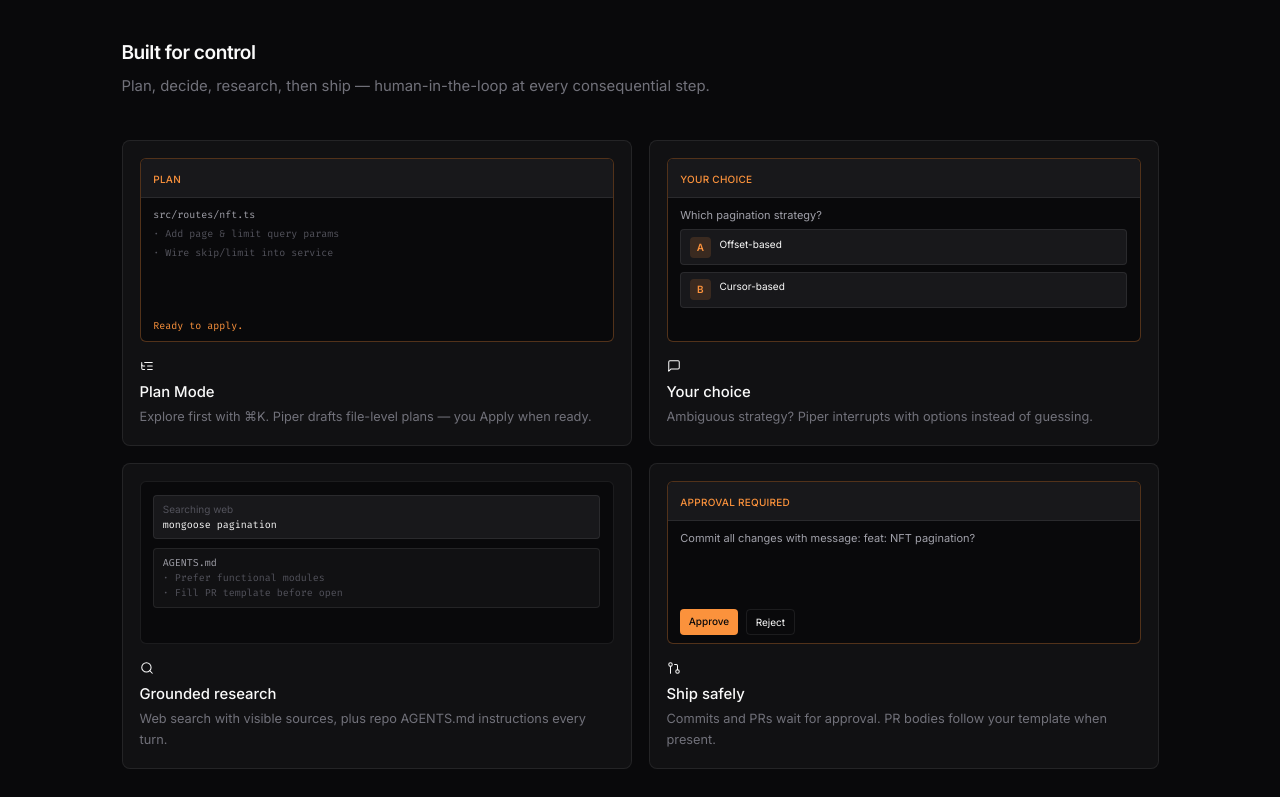
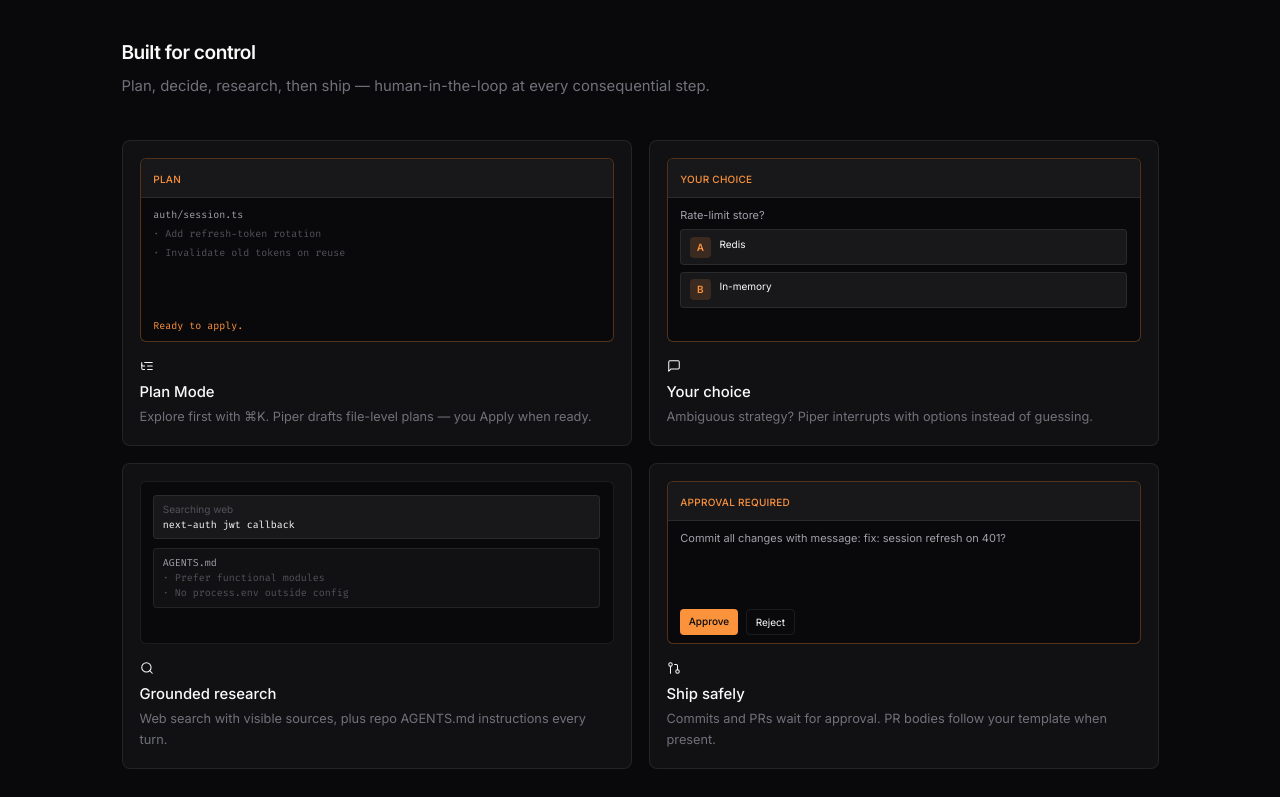
Before and after one commit to deepansh946/my-cursor-ui, a Next.js app: page / in a window 1280 px wide. Shown: the part 617-1414 px from the top of the page. Built offline with nearby package versions, Linux system fonts and the light colour scheme; no server answers.

Commit message:
fix: deps & landing page examples

```diff
--- a/app/components/landing/Features.tsx
+++ b/app/components/landing/Features.tsx
@@ -1,3 +1,5 @@
+"use client";
+
 import { ListTree, MessageSquare, Search, GitPullRequest } from "lucide-react";
 import { BentoGrid, BentoGridItem } from "../ui/bento-grid";
 
@@ -10,9 +12,9 @@ function PlanMock() {
         </span>
       </div>
       <div className="flex flex-1 flex-col gap-1 px-3 py-2 font-data text-[10px] text-foreground-faint">
-        <p className="text-foreground-secondary">src/routes/nft.ts</p>
-        <p>· Add page & limit query params</p>
-        <p>· Wire skip/limit into service</p>
+        <p className="text-foreground-secondary">auth/session.ts</p>
+        <p>· Add refresh-token rotation</p>
+        <p>· Invalidate old tokens on reuse</p>
         <p className="mt-auto text-primary">Ready to apply.</p>
       </div>
     </div>
@@ -29,19 +31,19 @@ function ChoiceMock() {
       </div>
       <div className="flex flex-1 flex-col gap-1.5 px-3 py-2">
         <p className="text-[11px] text-foreground-secondary">
-          Which pagination strategy?
+          Rate-limit store?
         </p>
         <div className="flex items-start gap-2 rounded-[var(--radius-sm)] border border-border bg-surface-raised px-2 py-1.5">
           <span className="flex h-5 w-5 shrink-0 items-center justify-center rounded-[var(--radius-sm)] bg-primary/15 text-[10px] font-semibold text-primary">
             A
           </span>
-          <span className="text-[10px] text-foreground">Offset-based</span>
+          <span className="text-[10px] text-foreground">Redis</span>
         </div>
         <div className="flex items-start gap-2 rounded-[var(--radius-sm)] border border-border bg-surface-raised px-2 py-1.5">
           <span className="flex h-5 w-5 shrink-0 items-center justify-center rounded-[var(--radius-sm)] bg-primary/15 text-[10px] font-semibold text-primary">
             B
           </span>
-          <span className="text-[10px] text-foreground">Cursor-based</span>
+          <span className="text-[10px] text-foreground">In-memory</span>
         </div>
       </div>
     </div>
@@ -53,12 +55,12 @@ function SearchMock() {
     <div className="flex h-full min-h-[7.5rem] flex-col gap-2 overflow-hidden rounded-[var(--radius)] border border-border bg-background p-3">
       <div className="rounded-[var(--radius-sm)] border border-border bg-surface-raised px-2 py-1.5">
         <p className="text-[10px] text-foreground-faint">Searching web</p>
-        <p className="font-data text-[10px] text-foreground">mongoose pagination</p>
+        <p className="font-data text-[10px] text-foreground">next-auth jwt callback</p>
       </div>
       <div className="rounded-[var(--radius-sm)] border border-border bg-surface px-2 py-1.5 font-data text-[10px] text-foreground-faint">
         <p className="text-foreground-secondary">AGENTS.md</p>
         <p>· Prefer functional modules</p>
-        <p>· Fill PR template before open</p>
+        <p>· No process.env outside config</p>
       </div>
     </div>
   );
@@ -74,7 +76,7 @@ function ShipMock() {
       </div>
       <div className="flex flex-1 flex-col gap-2 px-3 py-2">
         <p className="text-[11px] text-foreground-secondary">
-          Commit all changes with message: feat: NFT pagination?
+          Commit all changes with message: fix: session refresh on 401?
         </p>
         <div className="mt-auto flex gap-2">
           <span className="rounded-[var(--radius-sm)] bg-primary px-2 py-1 text-[10px] font-medium text-background">
--- a/package.json
+++ b/package.json
@@ -19,6 +19,7 @@
     "react": "19.2.4",
     "react-dom": "19.2.4",
     "shiki": "^4.0.2",
+    "tailwind": "^4.0.0",
     "tailwind-merge": "^3.6.0"
   },
   "devDependencies": {
```
Also changed, not shown: 1 other file (tests, documents, lock files or other folders).
